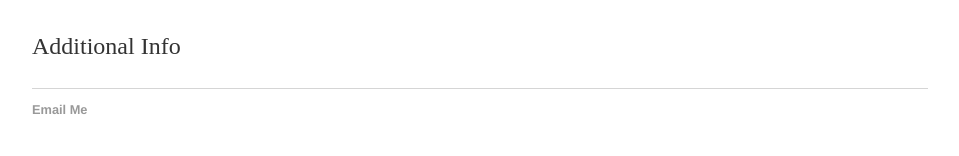
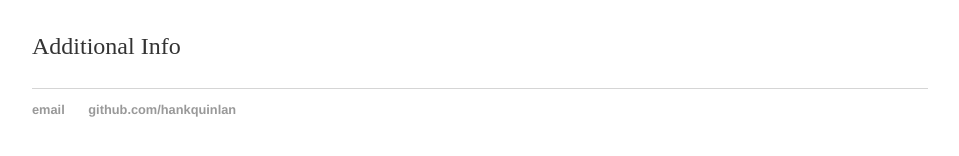
Before and after one commit to notmfb/michaelblackham.github.io, a Jekyll site: the page built from index.html, in a window 1280 px wide. Shown: the part 167-323 px from the top of the page, without its empty margins (160-1119 px from the left). Built offline with Jekyll 4.4.1, drawn with Linux system fonts in a browser that asks for light colours.

Commit message:
Update index.html

```diff
--- a/index.html
+++ b/index.html
@@ -1,27 +1,8 @@
-<!DOCTYPE html>
-<html>
-  <head>
-    <title>Michael Blackham | Securities Attorney</title>
-    <link rel="stylesheet" type="text/css" href="/css/main.css">
-  </head>
-  <body>
-    <nav>
-      <ul>
-        <li><a href="/">Home</a></li>
-        <li><a href="/about">About</a></li>
-        <li><a href="/blog">Blog</a></li>
-       </ul>
-    </nav>
-    <div class="container">
+---
+layout: default
+title: Michael Blackham | Securities Attorney
+---
       <div class="blurb">
         <h1>A Securities Law Blog</h1>
         <p>Additional Info</p>
       </div>
-    </div>
-    <footer>
-      <ul>
-        <li><a href="mailto:michael@fundlawgroup.com">Email Me</a></li>
-      </ul>
-     </footer>
-  </body>
-</html>
```
